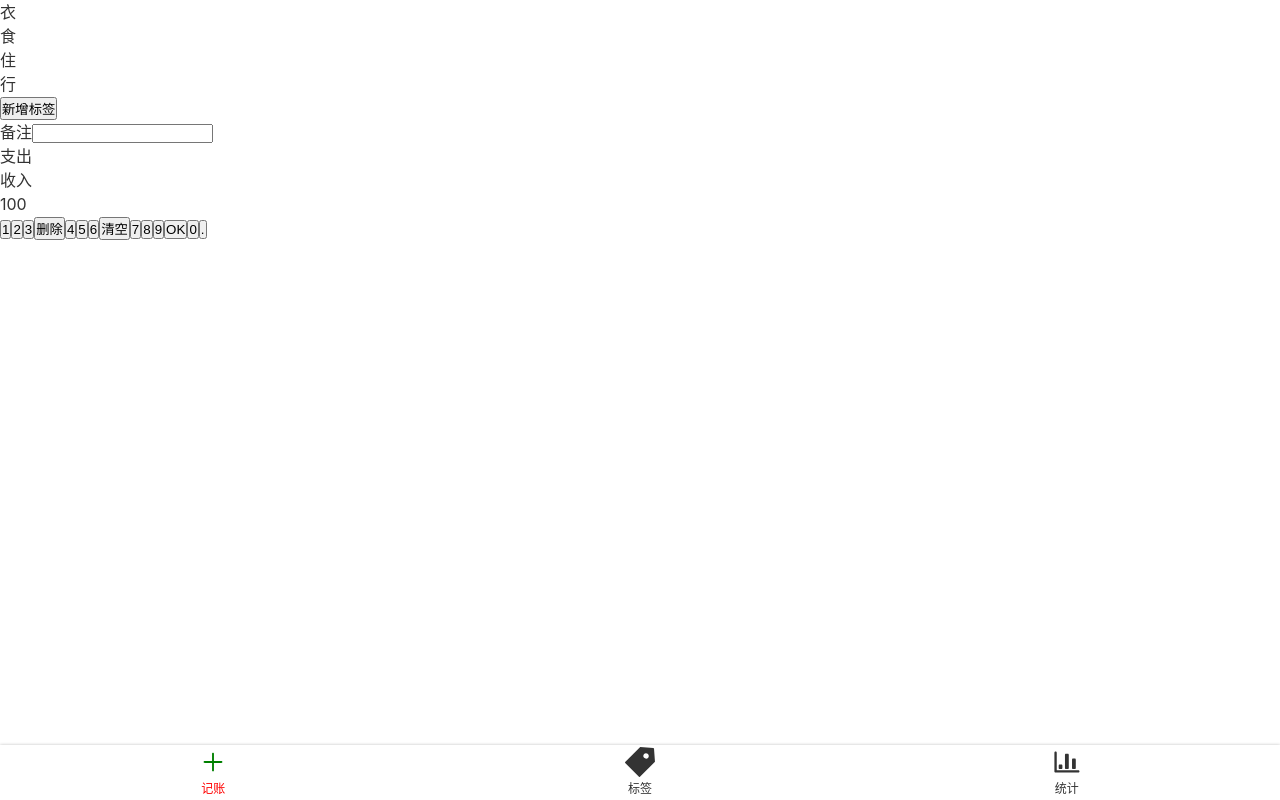
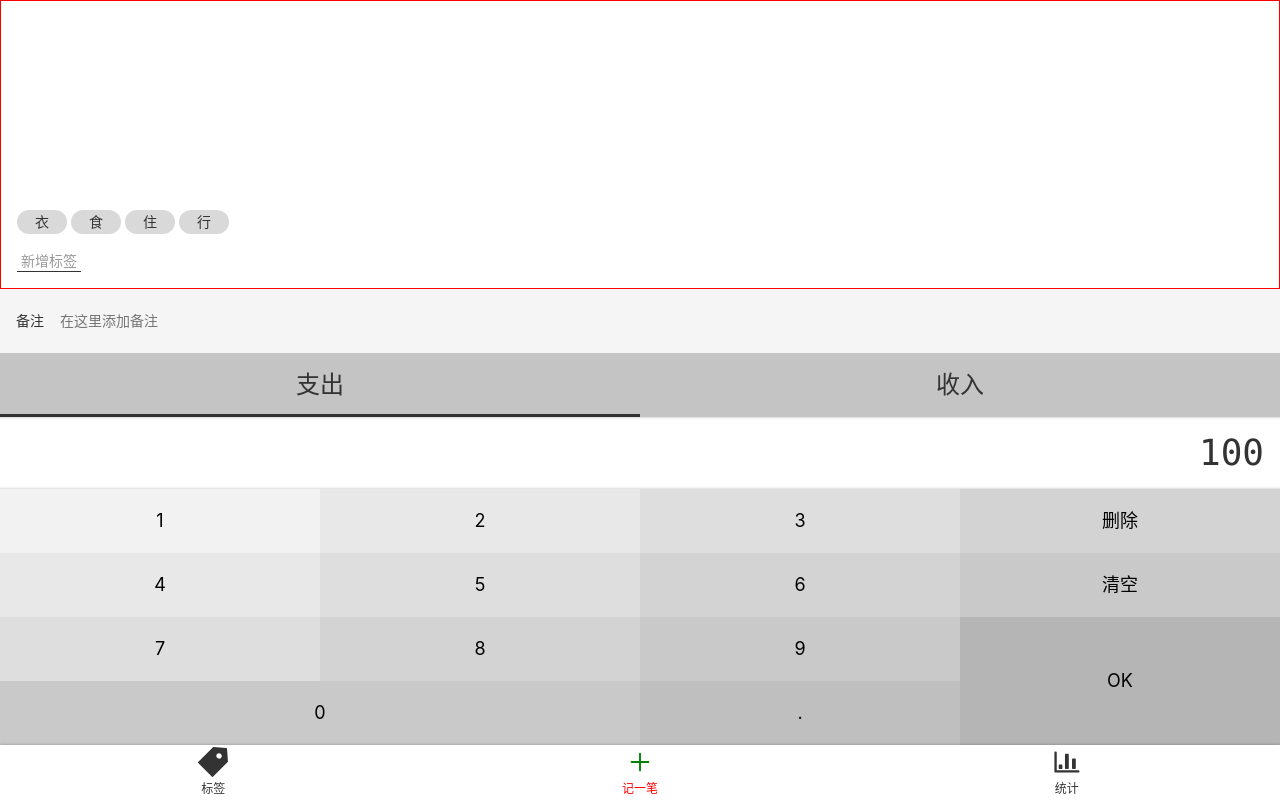
Before and after one commit to 12callie/bookkeeping, a Vue app: page /#/money in a window 1280 px wide. Built offline with nearby package versions, Linux system fonts and the light colour scheme.

Commit message:
写money页的html和css，并模块化

```diff
--- a/src/App.vue
+++ b/src/App.vue
@@ -10,6 +10,7 @@
 
 #app {
   font-family: $font-hei;
+  font-size: 16px;
   line-height: 1.5;
   -webkit-font-smoothing: antialiased;
   -moz-osx-font-smoothing: grayscale;
--- a/src/assets/style/helper.scss
+++ b/src/assets/style/helper.scss
@@ -3,3 +3,21 @@
 $font-song: Georgia, "Nimbus Roman No9 L", "Songti SC", "Noto Serif CJK SC", "Source Han Serif SC", "Source Han Serif CN", STSong, "AR PL New Sung", "AR PL SungtiL GB", NSimSun, SimSun, "TW\-Sung", "WenQuanYi Bitmap Song", "AR PL UMing CN", "AR PL UMing HK", "AR PL UMing TW", "AR PL UMing TW MBE", PMingLiU, MingLiU, serif;
 $font-fs: Baskerville, "Times New Roman", "Liberation Serif", STFangsong, FangSong, FangSong_GB2312, "CWTEX\-F", serif;
 $color-highlight: #f00;
+
+//placeholder
+%clearFix{
+    &::after{
+        content: '';
+        display: block;
+        clear: both;
+    }
+}
+
+$color-shadow: rgba(0, 0, 0, 0.3);
+%outerShadow{
+    box-shadow: 0 0 3px $color-shadow;
+}
+%innerShadow{
+    box-shadow: inset 0 -3px 3px -3px $color-shadow,
+                inset 0 3px 3px -3px $color-shadow;
+}
--- a/src/assets/style/reset.scss
+++ b/src/assets/style/reset.scss
@@ -9,3 +9,12 @@
     text-decoration: none;
     color: inherit;
 }
+ul, ol{
+  list-style: none;
+}
+button, input{
+  font: inherit;
+}
+:focus{
+  outline: none;
+}
--- a/src/components/Layout.vue
+++ b/src/components/Layout.vue
@@ -1,6 +1,6 @@
 <template>
-  <div class="nav-wrapper">
-    <div class="content">
+  <div class="layout-wrapper">
+    <div class="content" :class="classPrefix && `${classPrefix}-content`">
       <slot />
     </div>
     <Nav />
@@ -10,11 +10,12 @@
 <script>
 export default {
   name: "Layout",
+  props: ["classPrefix"],
 };
 </script>
 
 <style lang="scss" scoped>
-.nav-wrapper {
+.layout-wrapper {
   display: flex;
   flex-direction: column;
   height: 100vh;
--- a/src/components/Money.vue
+++ b/src/components/Money.vue
@@ -1,52 +1,26 @@
 <template>
-  <Layout>
-    <div class="tags">
-      <ul class="current">
-        <li>衣</li>
-        <li>食</li>
-        <li>住</li>
-        <li>行</li>
-      </ul>
-      <div class="new">
-        <button>新增标签</button>
-      </div>
-    </div>
-    <div>
-      <label class="notes">
-        <span class="name">备注</span>
-        <input type="text" />
-      </label>
-    </div>
-    <div>
-      <ul class="types">
-        <li class="selected">支出</li>
-        <li>收入</li>
-      </ul>
-    </div>
-    <div class="numberPad">
-      <div class="output">100</div>
-      <div class="buttons">
-        <button>1</button>
-        <button>2</button>
-        <button>3</button>
-        <button>删除</button>
-        <button>4</button>
-        <button>5</button>
-        <button>6</button>
-        <button>清空</button>
-        <button>7</button>
-        <button>8</button>
-        <button>9</button>
-        <button>OK</button>
-        <button>0</button>
-        <button>.</button>
-      </div>
-    </div>
+  <Layout class-prefix="layout">
+    <NumberPad />
+    <Types />
+    <Notes />
+    <Tags />
   </Layout>
 </template>
 
-<script>
+<script lang="ts">
+import Tags from "@/components/money/Tags.vue";
+import Notes from "@/components/money/Notes.vue";
+import Types from "@/components/money/Types.vue";
+import NumberPad from "@/components/money/NumberPad.vue";
 export default {
   name: "Money",
+  components: { Notes, Types, NumberPad, Tags },
 };
 </script>
+
+<style lang="scss">
+.layout-content {
+  display: flex;
+  flex-direction: column-reverse;
+}
+</style>
--- a/src/components/Nav.vue
+++ b/src/components/Nav.vue
@@ -1,12 +1,12 @@
 <template>
   <nav>
-    <router-link to="/money" class="item" active-class="selected">
-      <Icon name="add" />
-      记账
-    </router-link>
     <router-link to="/labels" class="item" active-class="selected">
       <Icon name="label" />
       标签
+    </router-link>
+    <router-link to="/money" class="item" active-class="selected">
+      <Icon name="add" />
+      记一笔
     </router-link>
     <router-link to="/statistics" class="item" active-class="selected">
       <Icon name="statistics" />
@@ -24,8 +24,8 @@
 <style lang="scss" scoped>
 @import "~@/assets/style/helper.scss";
 nav {
+  @extend %outerShadow;
   display: flex;
-  box-shadow: 0 0 3px rgba(0, 0, 0, 0.25);
   flex-direction: row;
   font-size: 12px;
   > .item {
@@ -40,9 +40,9 @@
       width: 30px;
       height: 30px;
     }
-  }
-  > .item.selected {
-    color: $color-highlight;
+    &.selected {
+      color: $color-highlight;
+    }
   }
 }
 </style>
--- /dev/null
+++ b/src/components/money/Notes.vue
@@ -0,0 +1,33 @@
+<template>
+  <div>
+    <label class="notes">
+      <span class="name">备注</span>
+      <input type="text" placeholder="在这里添加备注" />
+    </label>
+  </div>
+</template>
+
+<script lang="ts">
+export default {
+  name: "Notes",
+};
+</script>
+
+<style lang="scss" scoped>
+.notes {
+  background-color: rgb(245, 245, 245);
+  font-size: 14px;
+  padding: 0 16px;
+  display: flex;
+  align-items: center;
+  .name {
+    padding-right: 16px;
+  }
+  input {
+    border: none;
+    background-color: transparent;
+    height: 64px;
+    flex-grow: 1;
+  }
+}
+</style>
--- /dev/null
+++ b/src/components/money/NumberPad.vue
@@ -0,0 +1,89 @@
+<template>
+  <div class="numberPad">
+    <div class="output">100</div>
+    <div class="buttons">
+      <button>1</button>
+      <button>2</button>
+      <button>3</button>
+      <button>删除</button>
+      <button>4</button>
+      <button>5</button>
+      <button>6</button>
+      <button>清空</button>
+      <button>7</button>
+      <button>8</button>
+      <button>9</button>
+      <button class="ok">OK</button>
+      <button class="zero">0</button>
+      <button>.</button>
+    </div>
+  </div>
+</template>
+
+<script lang="ts">
+export default {
+  name: "NumberPad",
+};
+</script>
+
+<style lang="scss" scoped>
+@import "~@/assets/style/helper.scss";
+.numberPad {
+  > .output {
+    @extend %innerShadow;
+    font-size: 36px;
+    font-family: Consolas, monospace;
+    display: flex;
+    justify-content: flex-end;
+    align-items: center;
+    padding: 9px 16px;
+  }
+  > .buttons {
+    @extend %clearFix;
+    > button {
+      width: 25%;
+      height: 64px;
+      font-size: 18px;
+      float: left;
+      background-color: transparent;
+      border: none;
+      &.ok {
+        height: 64px * 2;
+        float: right;
+      }
+      &.zero {
+        width: 25% * 2;
+      }
+      $bg: rgb(242, 242, 242);
+      &:nth-child(1) {
+        background-color: $bg;
+      }
+      &:nth-child(2),
+      &:nth-child(5) {
+        background-color: darken($bg, 4%);
+      }
+      &:nth-child(3),
+      &:nth-child(6),
+      &:nth-child(9) {
+        background-color: darken($bg, 4% * 2);
+      }
+      &:nth-child(4),
+      &:nth-child(7),
+      &:nth-child(10) {
+        background-color: darken($bg, 4% * 3);
+      }
+      &:nth-child(8),
+      &:nth-child(11),
+      &:nth-child(13) {
+        background-color: darken($bg, 4% * 4);
+      }
+      &:nth-child(14) {
+        background-color: darken($bg, 4% * 5);
+      }
+      &:nth-child(12) {
+        background-color: darken($bg, 4% * 6);
+      }
+    }
+  }
+}
+</style>
--- /dev/null
+++ b/src/components/money/Tags.vue
@@ -0,0 +1,55 @@
+<template>
+  <div class="tags">
+    <div class="new">
+      <button>新增标签</button>
+    </div>
+    <ul class="current">
+      <li>衣</li>
+      <li>食</li>
+      <li>住</li>
+      <li>行</li>
+    </ul>
+  </div>
+</template>
+
+<script lang="ts">
+export default {
+  name: "Tags",
+};
+</script>
+
+<style lang="scss" scoped>
+.tags {
+  border: 1px solid red;
+  font-size: 14px;
+  padding: 16px;
+  display: flex;
+  flex-direction: column-reverse;
+  flex-grow: 1;
+
+  > .current {
+    display: flex;
+    flex-wrap: wrap;
+    > li {
+      background-color: rgb(217, 217, 217);
+      margin-right: 4px;
+      padding: 0 18px;
+      height: 24px;
+      line-height: 24px;
+      border-radius: (24px/2);
+      margin-top: 4px;
+    }
+  }
+  > .new {
+    padding-top: 16px;
+
+    button {
+      background-color: transparent;
+      border: none;
+      color: #999;
+      border-bottom: 1px solid #333;
+      padding: 0 4px;
+    }
+  }
+}
+</style>
--- /dev/null
+++ b/src/components/money/Types.vue
@@ -0,0 +1,43 @@
+import Types from '@/components/money/Types.vue';
+<template>
+  <div>
+    <ul class="types">
+      <li class="selected">支出</li>
+      <li>收入</li>
+    </ul>
+  </div>
+</template>
+
+<script lang="ts">
+export default {
+  name: "Types",
+};
+</script>
+
+<style lang="scss" scoped>
+.types {
+  background-color: #c4c4c4;
+  font-size: 24px;
+  display: flex;
+  align-items: center;
+  justify-content: center;
+  > li {
+    width: 50%;
+    height: 64px;
+    text-align: center;
+    display: flex;
+    justify-content: center;
+    align-items: center;
+    position: relative;
+    &.selected::after {
+      content: "";
+      position: absolute;
+      width: 100%;
+      height: 3px;
+      bottom: 0;
+      left: 0;
+      background-color: #333;
+    }
+  }
+}
+</style>
```
